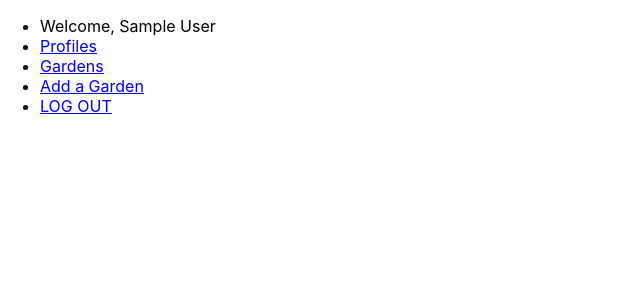
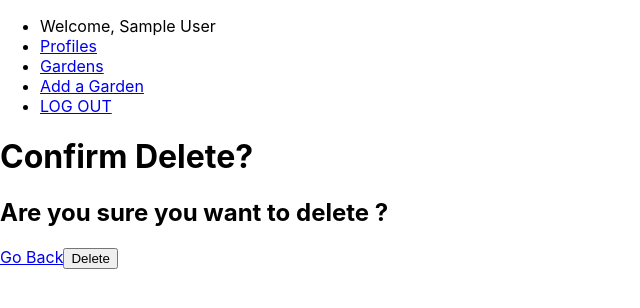
Before and after one commit to RohanPNaher/planter-react-frontend, a React (Create React App) app: page /gardens/1/confirmation in a window 1280 px wide. Shown: the top 308 px of the page, without its empty margins (0-640 px from the left). Built offline with nearby package versions, Linux system fonts and the light colour scheme; no server answers; sample sign-in values are in the browser's storage.

Commit message:
add delete garden functionality

```diff
--- a/src/App.jsx
+++ b/src/App.jsx
@@ -8,6 +8,7 @@ import Profiles from './pages/Profiles/Profiles'
 import GardenList from './pages/GardenList/GardenList'
 import GardenDetails from './pages/GardenDetails/GardenDetails'
 import GardenForm from './pages/Forms/GardenForm'
+import Confirmation from './pages/Confirmation/Confirmation'
 
 import * as authService from './services/authService'
 import * as gardenService from './services/gardenService'
@@ -38,6 +39,10 @@ const App = () => {
     )))
   }
 
+  const deleteGarden = async (id) => {
+    await gardenService.deleteOne(id)
+    setGardens(gardens.filter(garden => garden.id !== parseInt(id)))
+  }
 
   const handleLogout = () => {
     authService.logout()
@@ -82,6 +87,10 @@ const App = () => {
           path="/gardens/:id/edit"
           element={user ? <GardenForm gardens={gardens} updateGarden={updateGarden} user={user} /> : <Navigate to="/login" />}
         />
+        <Route
+          path="/gardens/:id/confirmation"
+          element={user ? <Confirmation user={user} deleteGarden={deleteGarden} /> : <Navigate to="/login" />}
+        />
       </Routes>
     </>
   )
--- /dev/null
+++ b/src/pages/Confirmation/Confirmation.jsx
@@ -0,0 +1,28 @@
+import { useNavigate, useLocation, useParams, Link } from "react-router-dom";
+
+const Confirmation = (props) => {
+  const { id } = useParams()
+  const { state } = useLocation()
+  const navigate = useNavigate()
+  const resource = 'gardens'
+
+  const handleDelete = () => {
+    props.deleteGarden && props.deleteGarden(id)
+    navigate(`/${resource}`)
+  }
+
+  return (
+    <>
+      <div className="conf-header">
+        <h1>Confirm Delete?</h1>
+      </div>
+      <section className="conf">
+        <h2>Are you sure you want to delete {state?.name}?</h2>
+        <Link className="btn submit" to={`/${resource}/${id}`}>Go Back</Link>
+        <button onClick={handleDelete} type="button" className="btn danger">Delete</button>
+      </section>
+    </>
+  );
+}
+
+export default Confirmation;
--- a/src/services/gardenService.js
+++ b/src/services/gardenService.js
@@ -54,4 +54,17 @@ async function update(garden){
   }
 }
 
-export { create, getAll, getOne, update }
+async function deleteOne(id){
+  console.log(id)
+  try {
+    const res = await fetch(`${BASE_URL}/${id}`, {
+      method: "DELETE",
+      headers: { 'Authorization': `Bearer ${tokenService.getToken()}` }
+    })
+    return await res.json()
+  } catch (error) {
+    throw error
+  }
+}
+
+export { create, getAll, getOne, update, deleteOne }
```
